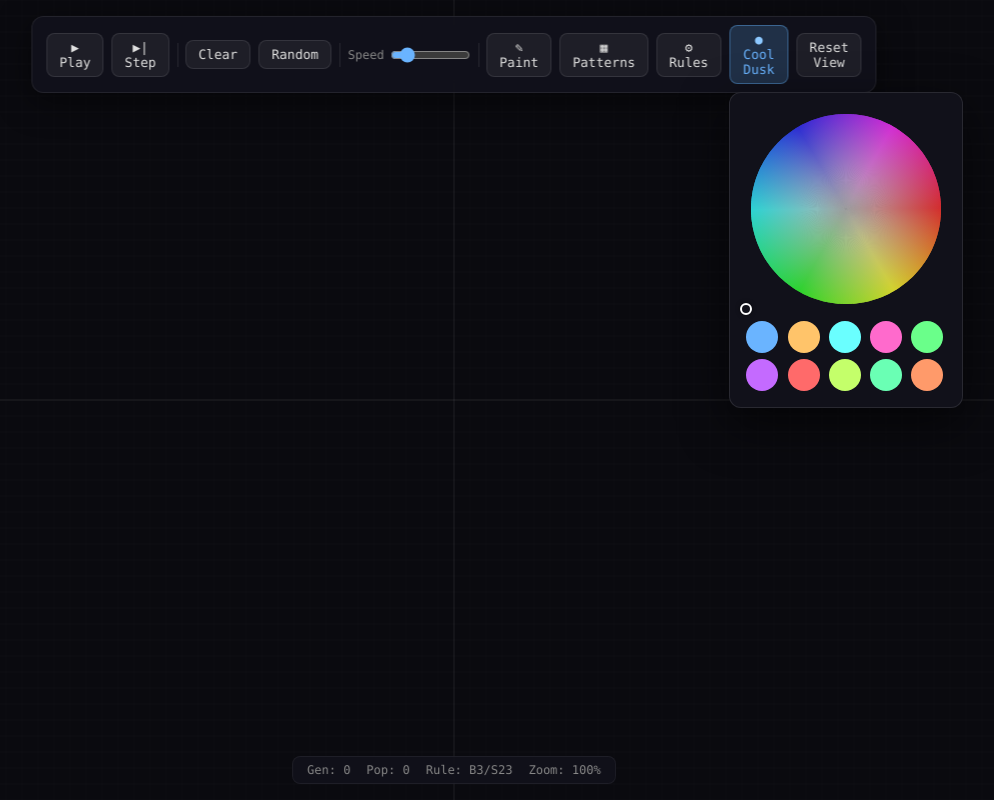
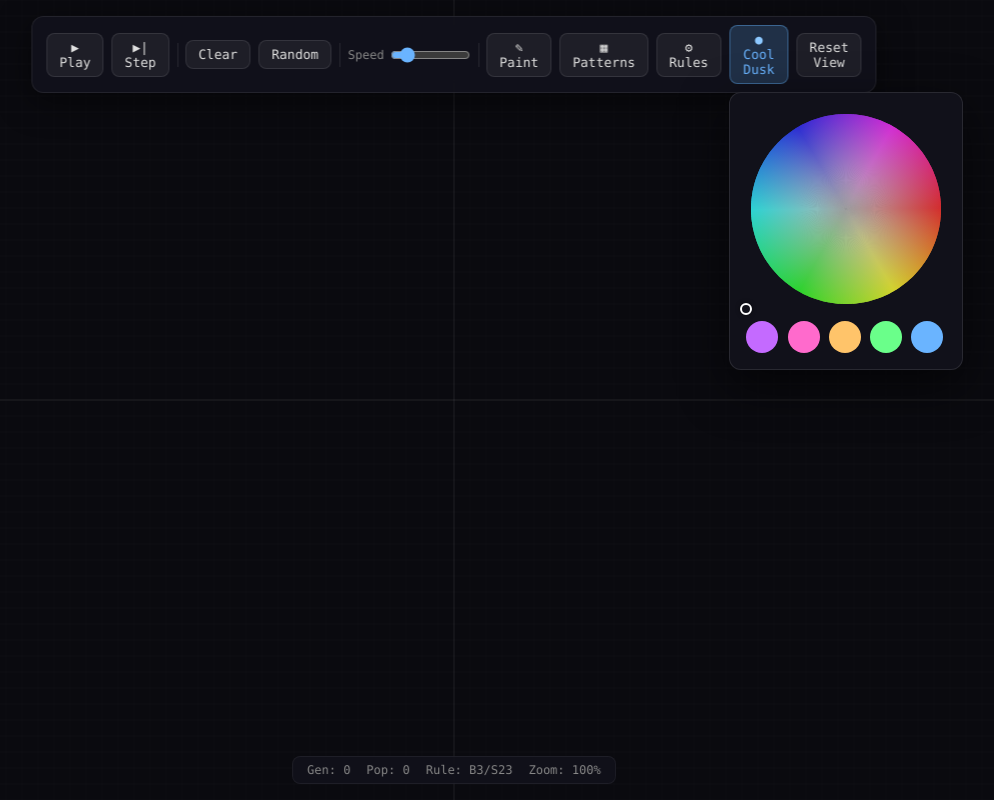
Before and after one commit to drewrey/cellular-automata, a plain HTML site: page index.html in a window 1280 px wide. Both pictures are taken after a click on the button "Change Color". Shown: the whole page, without its empty margins (186-1180 px from the left). Drawn offline with Linux system fonts and the light colour scheme.

Commit message:
Replace fixed color presets with recent color history

```diff
--- a/index.html
+++ b/index.html
@@ -686,19 +686,6 @@ const PATTERNS = [
   }
 ];
 
-const COLORS = [
-  { name: "Neon Meadow", bg: "#0a0a0f", cell: "#6ab4ff", glow: "rgba(106,180,255,0.15)" },
-  { name: "Cyber Dawn", bg: "#0f0d0a", cell: "#ffc46a", glow: "rgba(255,196,106,0.15)" },
-  { name: "Quantum Stream", bg: "#0a0f0f", cell: "#6affff", glow: "rgba(106,255,255,0.15)" },
-  { name: "Holographic Grove", bg: "#0f0a0f", cell: "#ff6acc", glow: "rgba(255,106,204,0.15)" },
-  { name: "Synth Breeze", bg: "#0a0f0a", cell: "#6aff8a", glow: "rgba(106,255,138,0.15)" },
-  { name: "Plasma Field", bg: "#0a0a0f", cell: "#c46aff", glow: "rgba(196,106,255,0.15)" },
-  { name: "Digital Petal", bg: "#0f0a0a", cell: "#ff6a6a", glow: "rgba(255,106,106,0.15)" },
-  { name: "Binary Bloom", bg: "#0a0f0a", cell: "#c4ff6a", glow: "rgba(196,255,106,0.15)" },
-  { name: "Fractal Fern", bg: "#0a0f0c", cell: "#6affb4", glow: "rgba(106,255,180,0.15)" },
-  { name: "Neural Sunset", bg: "#0f0a0a", cell: "#ff9a6a", glow: "rgba(255,154,106,0.15)" },
-];
-
 function parsePatternRows(rows) {
   const cells = [];
   rows.forEach((row, y) => {
@@ -1421,6 +1408,18 @@ function generateColorName(hue, saturation, lightness) {
   return `${adjName} ${hueName}`;
 }
 
+function saveRecentColor(hex) {
+  let recent = JSON.parse(localStorage.getItem('recentColors') || '[]');
+  recent = recent.filter(c => c !== hex);
+  recent.unshift(hex);
+  recent = recent.slice(0, 10);
+  localStorage.setItem('recentColors', JSON.stringify(recent));
+}
+
+function getRecentColors() {
+  return JSON.parse(localStorage.getItem('recentColors') || '[]');
+}
+
 function buildColorDropdown() {
   const container = document.getElementById('color-dropdown');
   container.innerHTML = '';
@@ -1508,6 +1507,7 @@ function buildColorDropdown() {
     state.cellGlow = hex + '26';
     localStorage.setItem('cellColor', hex);
     localStorage.setItem('cellGlow', hex + '26');
+    saveRecentColor(hex);
     render();
     updateColorButton(hex);
   });
@@ -1525,6 +1525,7 @@ function buildColorDropdown() {
     state.cellGlow = hex + '26';
     localStorage.setItem('cellColor', hex);
     localStorage.setItem('cellGlow', hex + '26');
+    saveRecentColor(hex);
     render();
     updateColorButton(hex);
   });
@@ -1537,18 +1538,19 @@ function buildColorDropdown() {
 
   const presets = document.createElement('div');
   presets.className = 'color-presets';
-  COLORS.forEach((c, i) => {
+  const recentColors = getRecentColors();
+  recentColors.forEach(hex => {
     const swatch = document.createElement('div');
     swatch.className = 'color-swatch';
-    swatch.style.background = c.cell;
-    swatch.title = c.name;
+    swatch.style.background = hex;
+    swatch.title = generateColorName(...Object.values(hexToHsl(hex)));
     swatch.addEventListener('click', () => {
-      state.cellColor = c.cell;
-      state.cellGlow = c.glow;
-      localStorage.setItem('cellColor', c.cell);
-      localStorage.setItem('cellGlow', c.glow);
+      state.cellColor = hex;
+      state.cellGlow = hex + '26';
+      localStorage.setItem('cellColor', hex);
+      localStorage.setItem('cellGlow', hex + '26');
       render();
-      updateColorButton(c.cell);
+      updateColorButton(hex);
     });
     presets.appendChild(swatch);
   });
@@ -1646,6 +1648,12 @@ document.getElementById('modal-overlay').addEventListener('click', (e) => {
 });
 
 buildPatternsDropdown();
+
+if (getRecentColors().length === 0) {
+  const defaultColors = ['#6ab4ff', '#6aff8a', '#ffc46a', '#ff6acc', '#c46aff'];
+  defaultColors.forEach(c => saveRecentColor(c));
+}
+
 updateColorButton(state.cellColor);
 
 state.offsetX = canvas.width / 2;
```
